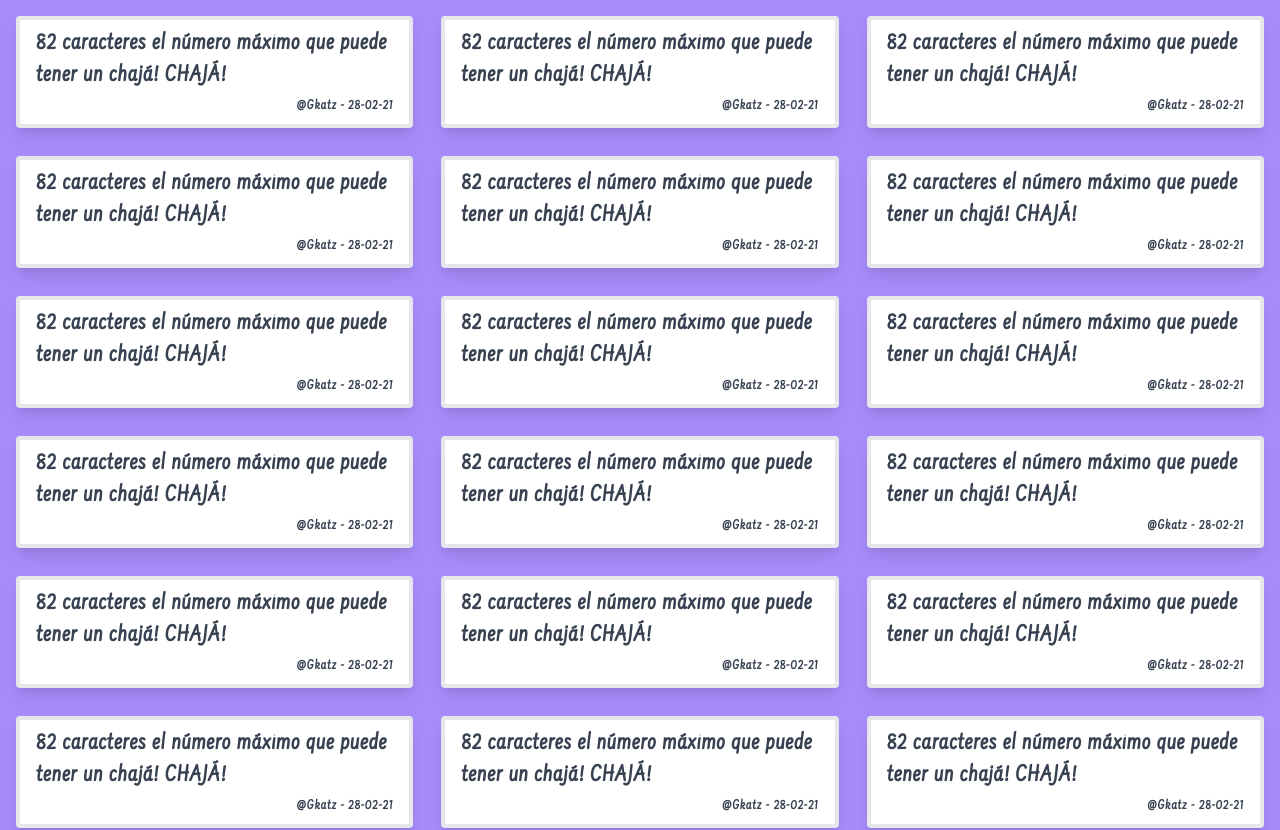
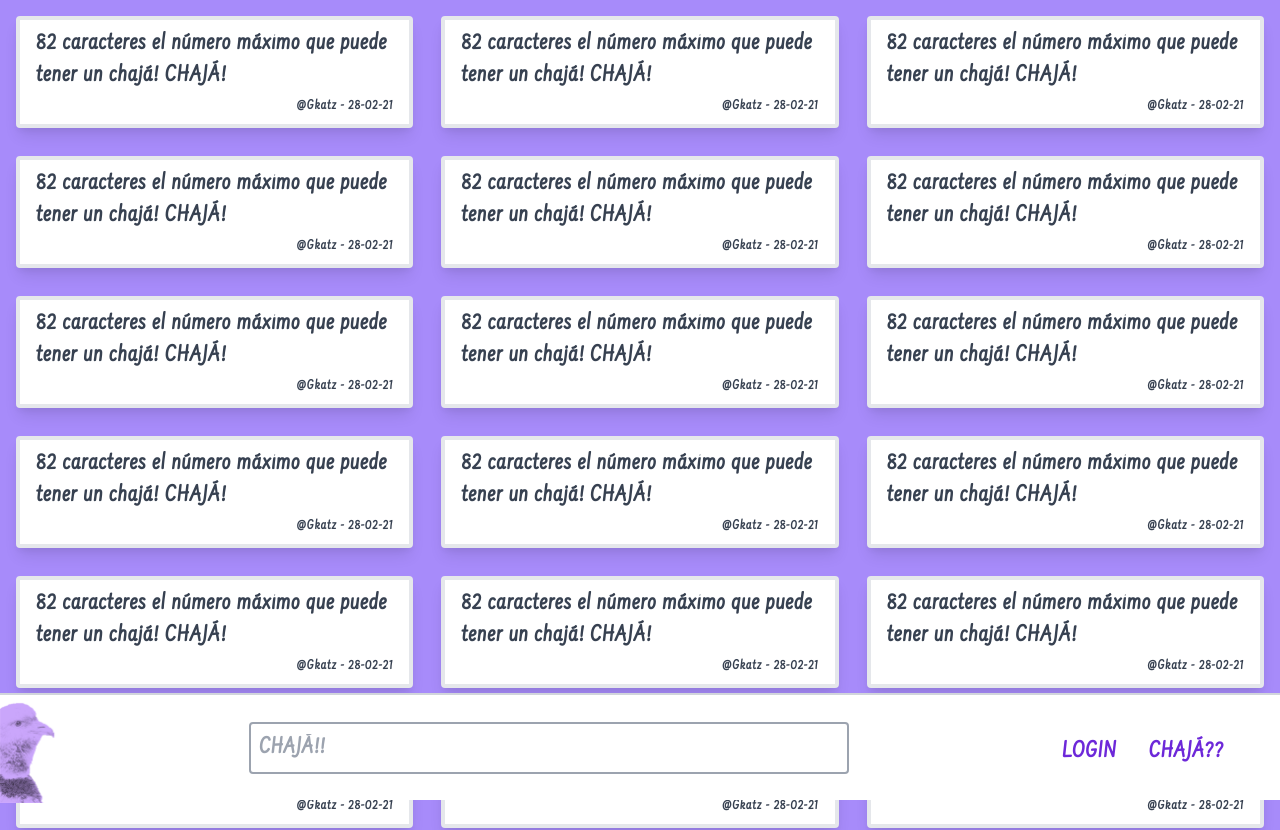
Before and after one commit to guillermokatz/chaja, a React (Create React App) app: page / in a window 1280 px wide. Shown: the top 830 px of the page. Built offline with nearby package versions, Linux system fonts and the light colour scheme.

Commit message:
responsive navbar fix

```diff
--- a/src/App.js
+++ b/src/App.js
@@ -20,6 +20,8 @@ function App() {
       <Navbar/>
       </BrowserRouter>
 
+      <div style={{height: '107px'}}>
+      </div>
     </div>
   );
 }
--- a/src/components/Navbar.js
+++ b/src/components/Navbar.js
@@ -32,53 +32,41 @@ function Navbar() {
     if(window.innerWidth < 640) {
       document.getElementById("chajainput").classList.toggle("hidden")
       document.getElementById("navbuttons").classList.toggle("hidden")
+    } else if (document.getElementById("chajainput").classList.value.includes("hidden")) {
+      document.getElementById("chajainput").classList.remove("hidden")
     }
+
   };
 
   return(
 
-    <nav id="navBar" className="p-0 flex justify-between border-t-2 border-gray-300 fixed -bottom-0 w-screen bg-white">
+    <nav style={{height: '107px'}} id="navBar" className="p-0 flex justify-between border-t-2 border-gray-300 fixed -bottom-0 w-screen bg-white">
 
-      {window.addEventListener("scroll", function(e) {
-                if(document.body.scrollHeight > 40 ) {
-              if ((window.innerHeight + window.pageYOffset) >= document.body.offsetHeight) {
-                document.getElementById("navBar").classList.add("hidden");
-                document.getElementById("navBar").classList.remove("block");
-              } else {
-                document.getElementById("navBar").classList.add("block");
-                document.getElementById("navBar").classList.remove("hidden");
-              }
+          {window.addEventListener("resize", function(e) {
+            if(window.innerWidth > 640) {
+              document.getElementById("navbuttons").classList.remove("hidden")
+              document.getElementById("chajainput").classList.remove("hidden")
+            } else {
+              document.getElementById("navbuttons").classList.remove("hidden")
+              document.getElementById("chajainput").classList.add("hidden")
             }
         })}
 
-        {window.addEventListener("resize", function(e) {
-            if(window.innerWidth > 640 && document.getElementById("navbuttons").classList.value.includes("hidden")) {
+        {window.addEventListener("load", function(e) {
+            if(window.innerWidth > 640) {
               document.getElementById("navbuttons").classList.remove("hidden")
-            }
-
-            if(window.innerWidth < 640 && !document.getElementById("chajainput").classList.value.includes("hidden")) {
+              document.getElementById("chajainput").classList.remove("hidden")
+            } else {
+              document.getElementById("navbuttons").classList.remove("hidden")
               document.getElementById("chajainput").classList.add("hidden")
-              document.getElementById("navbuttons").classList.remove("hidden")
-            }
-
-            if(window.innerWidth > 640 && document.getElementById("chajainput").classList.value.includes("hidden")) {
-              document.getElementById("chajainput").classList.remove("hidden")
-            }
-
-
-        })}
-
-        {window.addEventListener("load", function(e) {
-            if(window.innerWidth > 640 && document.getElementById("chajainput").classList.value.includes("hidden")) {
-              document.getElementById("chajainput").classList.remove("hidden")
             }
         })}
 
 
       <p><Link to='/'><img width="68" onClick={chajaWrite} onMouseOver={changeLogoOpen} onMouseOut={changeLogoClosed} id="chajalogo" src={chajalogo} className="cursor-pointer  self-center" alt="Chaja Logo"></img></Link></p>
 
-      <form onSubmit={newChaja} className="self-center flex-grow flex mx-2 sm:mx-10 pr-4">
-        <input id="chajainput" className=" rounded tracking-wide border-2 outline-none border-gray-400 focus:ring-2 focus:ring-purple-600 hover:border-purple-800 font-semibold text-2xl p-2 flex-grow hidden" type="text" placeholder="CHAJÁ!!" />
+      <form onSubmit={newChaja} className="self-center flex-shrink flex mx-2 sm:mx-10 pr-4">
+        <input id="chajainput" className="inputNavBar rounded tracking-wide border-2 outline-none border-gray-400 focus:ring-2 focus:ring-purple-600 hover:border-purple-800 font-semibold text-2xl p-2 flex-shrink" type="text" placeholder="CHAJÁ!!" />
       </form>
 
       <article id="navbuttons" className="flex text-purple-700 font-bold text-right items-center nowrap mr-10 ">
--- a/src/index.css
+++ b/src/index.css
@@ -25,3 +25,20 @@
     @apply shadow-lg sm:w-1/3 sm:h-28 h-20 m-4 bg-white rounded border-4
   }
 }
+
+.inputNavBar {
+  width: 150px
+}
+
+
+@media (min-width: 640px) {
+  .inputNavBar {
+      width: 250px;
+  }
+}
+
+@media (min-width: 1024px) {
+  .inputNavBar {
+      width: 600px !important;
+  }
+}
```
